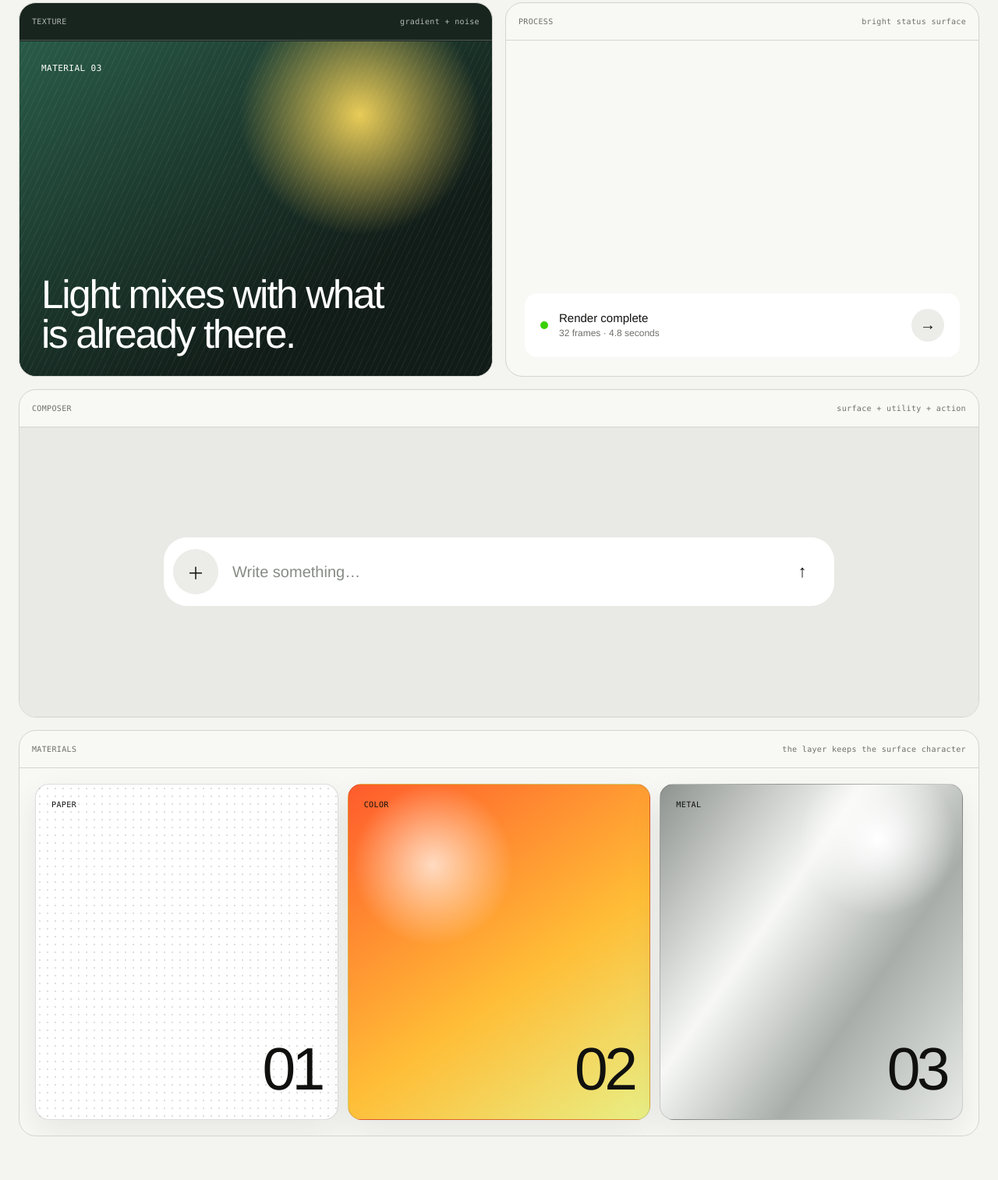
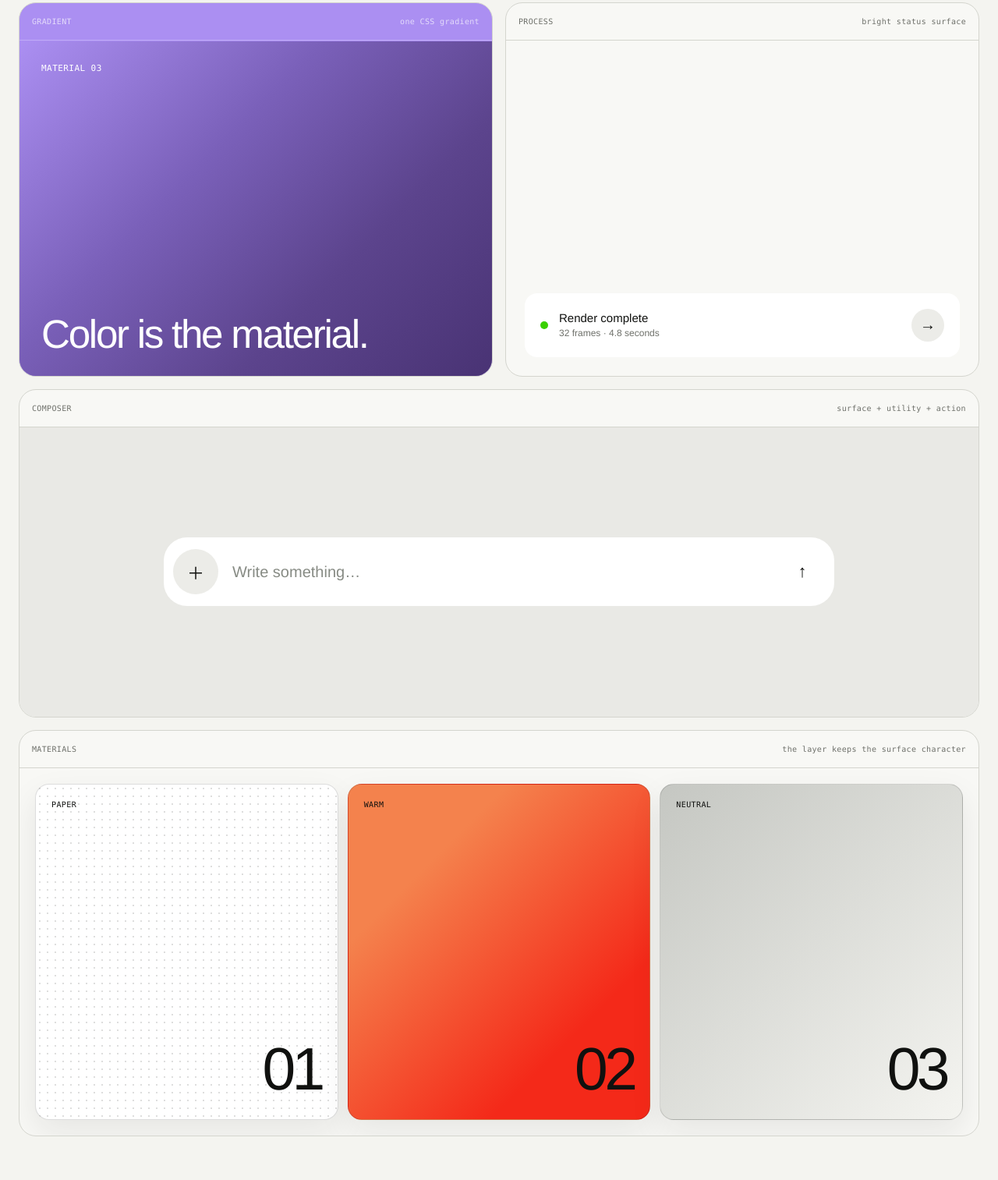
Before and after one commit to bbssppllvv/HDR-UI-for-web, a website: page examples/index.html in a window 1280 px wide. Shown: the part 2067-3580 px from the top of the page at 78% size. Drawn offline with Linux system fonts and the light colour scheme.

Commit message:
Simplify HDR material gradients

```diff
--- a/examples/index.html
+++ b/examples/index.html
@@ -100,12 +100,12 @@
 
           <article class="sampleBlock sampleBlockTexture">
             <div class="sampleMeta sampleMetaLight">
-              <span>Texture</span>
-              <code>gradient + noise</code>
+              <span>Gradient</span>
+              <code>one CSS gradient</code>
             </div>
             <div class="hdr-ui animatedHdr textureSurface" tabindex="0">
               <span>Material 03</span>
-              <strong>Light mixes with what is already there.</strong>
+              <strong>Color is the material.</strong>
             </div>
           </article>
 
@@ -156,11 +156,11 @@
                 <strong>01</strong>
               </div>
               <div class="hdr-ui animatedHdr materialSample materialColor" tabindex="0">
-                <span>Color</span>
+                <span>Warm</span>
                 <strong>02</strong>
               </div>
-              <div class="hdr-ui animatedHdr materialSample materialMetal" tabindex="0">
-                <span>Metal</span>
+              <div class="hdr-ui animatedHdr materialSample materialNeutral" tabindex="0">
+                <span>Neutral</span>
                 <strong>03</strong>
               </div>
             </div>
--- a/examples/styles.css
+++ b/examples/styles.css
@@ -468,7 +468,7 @@ input[type="range"]::-moz-range-thumb {
   position: relative;
   min-height: 480px;
   overflow: hidden;
-  background: #18251f;
+  background: #ab8ff2;
 }
 
 .sampleMetaLight {
@@ -486,10 +486,7 @@ input[type="range"]::-moz-range-thumb {
   flex-direction: column;
   justify-content: space-between;
   padding: 28px;
-  background:
-    radial-gradient(circle at 72% 22%, rgb(255 220 93 / .9), transparent 28%),
-    repeating-linear-gradient(116deg, rgb(255 255 255 / .06) 0 1px, transparent 1px 7px),
-    linear-gradient(145deg, #295b48, #111b17 72%);
+  background: linear-gradient(135deg, #ab8ff2, #7a60b9 38%, #5c448d 68%, #493374);
   color: #fff;
 }
 
@@ -697,15 +694,11 @@ input[type="range"]::-moz-range-thumb {
 }
 
 .materialColor {
-  background:
-    radial-gradient(circle at 28% 24%, rgb(255 255 255 / .7), transparent 24%),
-    linear-gradient(145deg, #ff5b2c, #ffbd36 58%, #e8ef86);
+  background: linear-gradient(135deg, #f4824d 25%, #f42919 75%);
 }
 
-.materialMetal {
-  background:
-    radial-gradient(circle at 72% 16%, #fff, transparent 22%),
-    linear-gradient(125deg, #8e938f, #f7f8f5 38%, #a8adaa 66%, #e8ebe8);
+.materialNeutral {
+  background: linear-gradient(135deg, #c5c7c2, #f4f4f0);
 }
 
 .codeSection {
```
